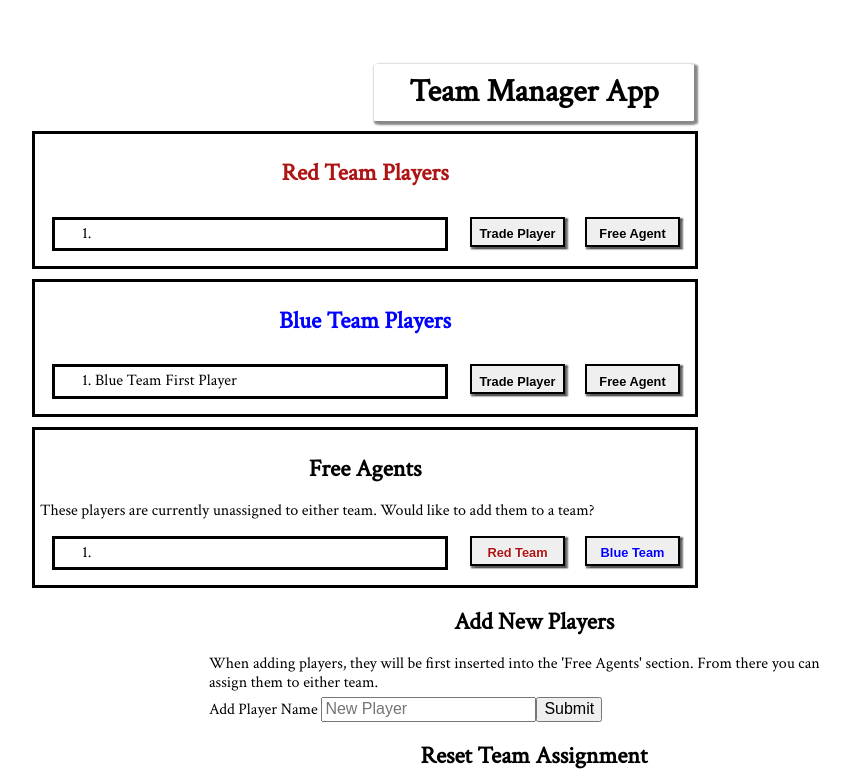
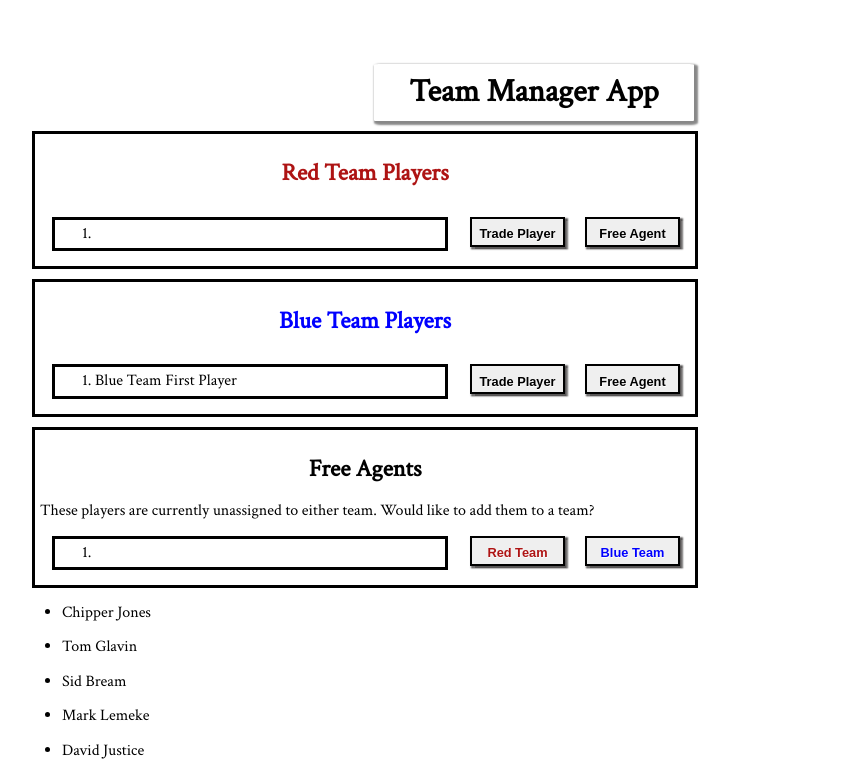
Before and after one commit to s-darcy/Team-Manager-App, a React (Create React App) app: page / in a window 1280 px wide. Shown: the top 776 px of the page, without its empty margins (106-956 px from the left). Built offline with nearby package versions, Linux system fonts and the light colour scheme.

Commit message:
it worked players added

```diff
--- a/src/App.js
+++ b/src/App.js
@@ -13,17 +13,7 @@ class App extends Component {
     constructor() {
         super();
         this.state = data;
-        this.importPlayers = this.importPlayers.bind(this);
         this.newPlayerAdder = this.newPlayerAdder.bind(this);
-    }
-
-    importPlayers (player){
-        let players = this.state.players.slice();
-        let playerName = players[player].name;
-
-        this.setState({
-            players: players
-        });
     }
 
     newPlayerAdder (event){
@@ -35,10 +25,9 @@ class App extends Component {
         const playersUnassigned =
         this.state.players.map(function(player, index){
             return (
-                <Player
-                  key={index}
-                  name={player}
-                />
+                <ul>
+                    <li>{player.name}</li>
+                </ul>
             );
     }, this);
 
@@ -48,7 +37,8 @@ class App extends Component {
             <h1 id="teamManagerApp">Team Manager App</h1>
             <TeamRed />
             <TeamBlue />
-            <FreeAgents />
+            <FreeAgents  />
+            {playersUnassigned}
             <AddNewPlayers />
             <ResetTeams />
         </div>
--- a/src/FreeAgents.js
+++ b/src/FreeAgents.js
@@ -7,7 +7,7 @@ function FreeAgents (props) {
             <p>These players are currently unassigned to either team. Would like to add them to a team?</p>
             <div className="innerDiv">
                 <ol className="unassignedPlayers">
-                    <li>{props.playersUnassigned}</li>
+                    <li>{props.playersUnassigned }</li>
                 </ol>
                 <button className="redButton">Red Team</button>
                 <button className="blueButton">Blue Team</button>
```
